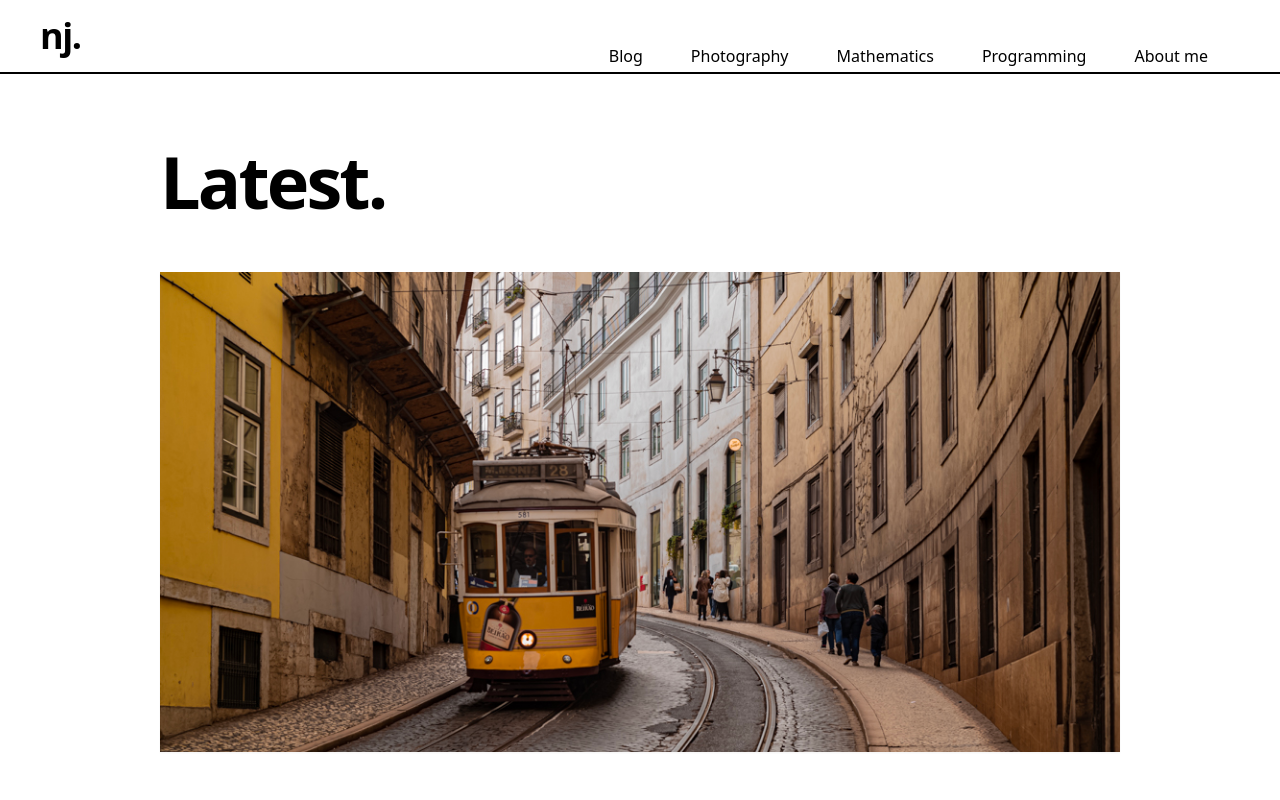
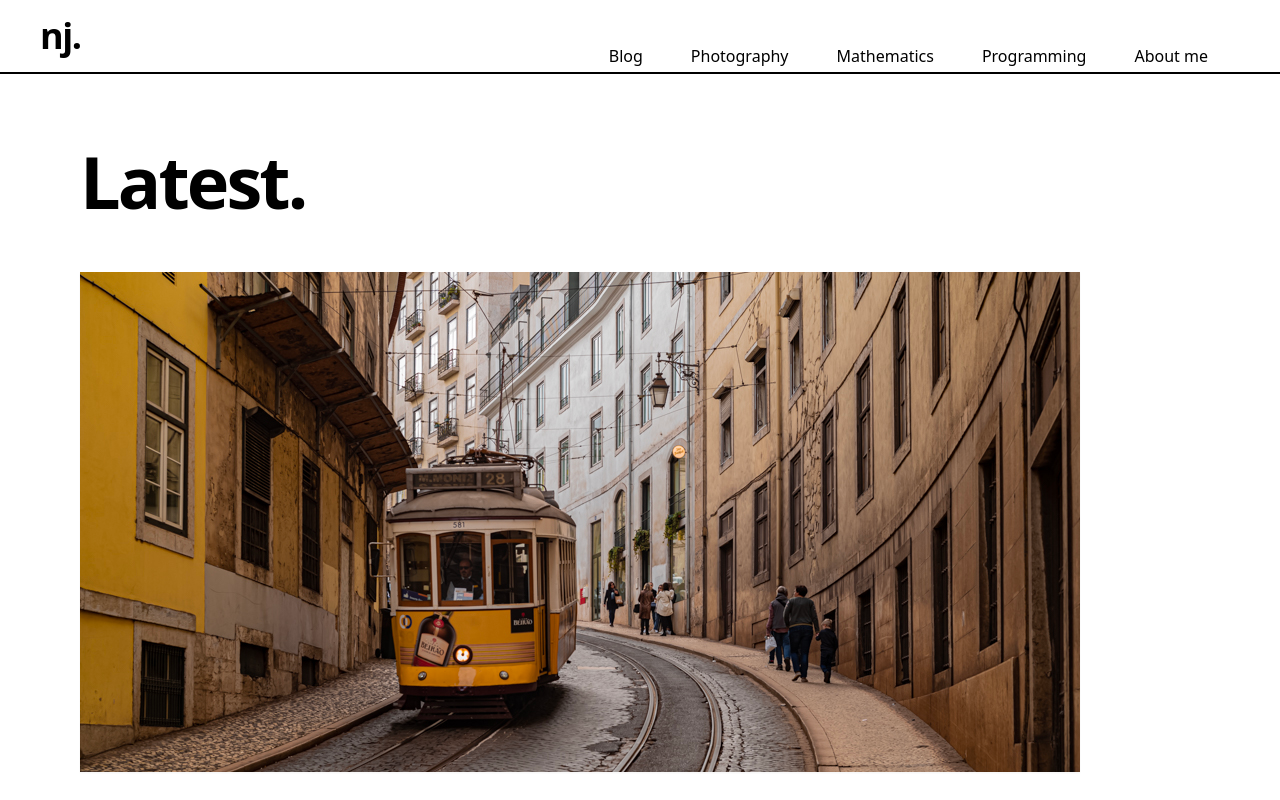
Before and after one commit to nicholasjng/personal-website, a Next.js app: page / in a window 1280 px wide. Shown: the top 800 px of the page. Built offline with nearby package versions, Linux system fonts and the light colour scheme.

Commit message:
Margin fixes

```diff
--- a/components/container.tsx
+++ b/components/container.tsx
@@ -5,7 +5,7 @@ type Props = {
 };
 
 const Container: FunctionComponent = ({ children } : Props) => (
-  <div className="container mx-auto sm:px-6 md:px-20">{children}</div>
+  <div className="container mx-auto px-1 md:px-10">{children}</div>
 );
 
 export default Container;
--- a/components/post-header.tsx
+++ b/components/post-header.tsx
@@ -17,7 +17,7 @@ export default function PostHeader({ title, coverImage, date, section, author }:
   return (
     <>
       <PostTitle>{title}</PostTitle>
-      <div className="mb-8 md:mb-16 sm:mx-0">
+      <div className="mb-8 md:mb-16">
         <CoverImage title={title} src={coverImage} height={500} width={1000} section={section}/>
       </div>
       <div className="flex justify-between items-center max-w-2xl mx-auto">
```
